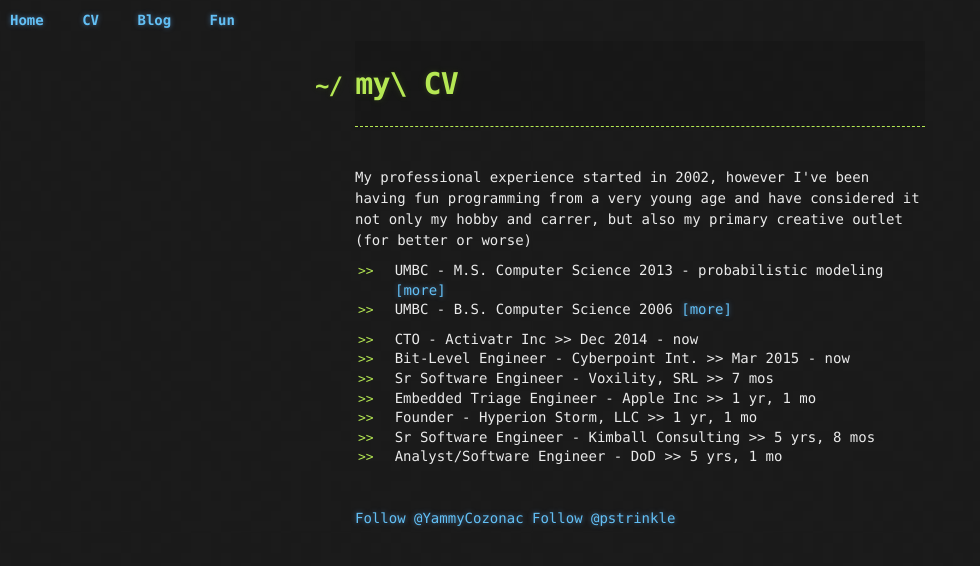
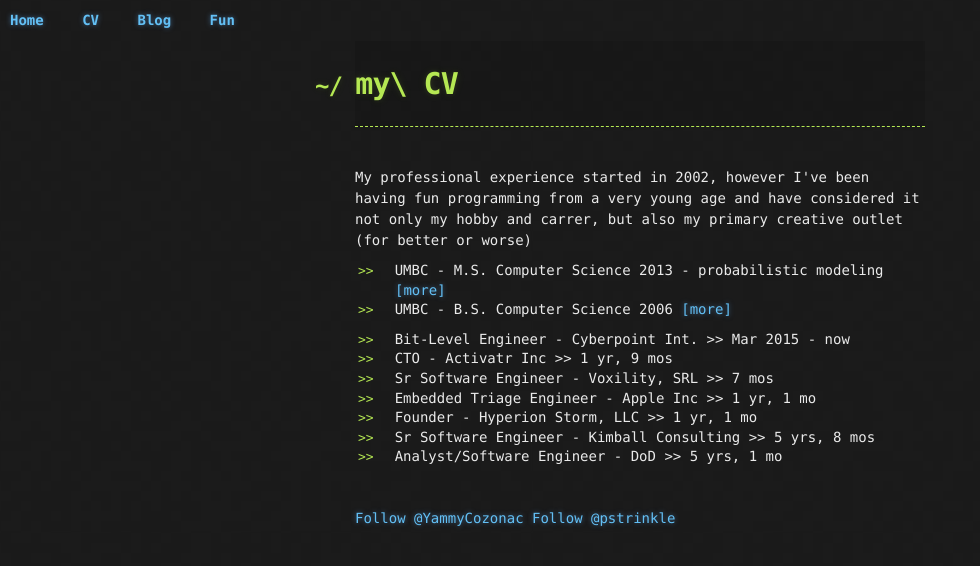
Before and after one commit to pstrinkle/pstrinkle.github.io, a Jekyll site: the page built from cv.html, in a window 1280 px wide. Shown: the top 566 px of the page, without its empty margins (0-980 px from the left). Built offline with Jekyll 4.4.1, drawn with Linux system fonts in a browser that asks for light colours; nearby versions of some CDN libraries; comment, search, counter and statistics services are not loaded.

Commit message:
Update cv.html

```diff
--- a/cv.html
+++ b/cv.html
@@ -62,8 +62,8 @@
   </ul>
 
   <ul>
-    <li>CTO - Activatr Inc &gt;&gt; Dec 2014 - now</li>
     <li>Bit-Level Engineer - Cyberpoint Int. &gt;&gt; Mar 2015 - now</li>
+    <li>CTO - Activatr Inc &gt;&gt; 1 yr, 9 mos</li>
     <li>Sr Software Engineer - Voxility, SRL &gt;&gt; 7 mos</li>
     <li>Embedded Triage Engineer - Apple Inc &gt;&gt; 1 yr, 1 mo</li>
     <li>Founder - Hyperion Storm, LLC &gt;&gt; 1 yr, 1 mo</li>
```
